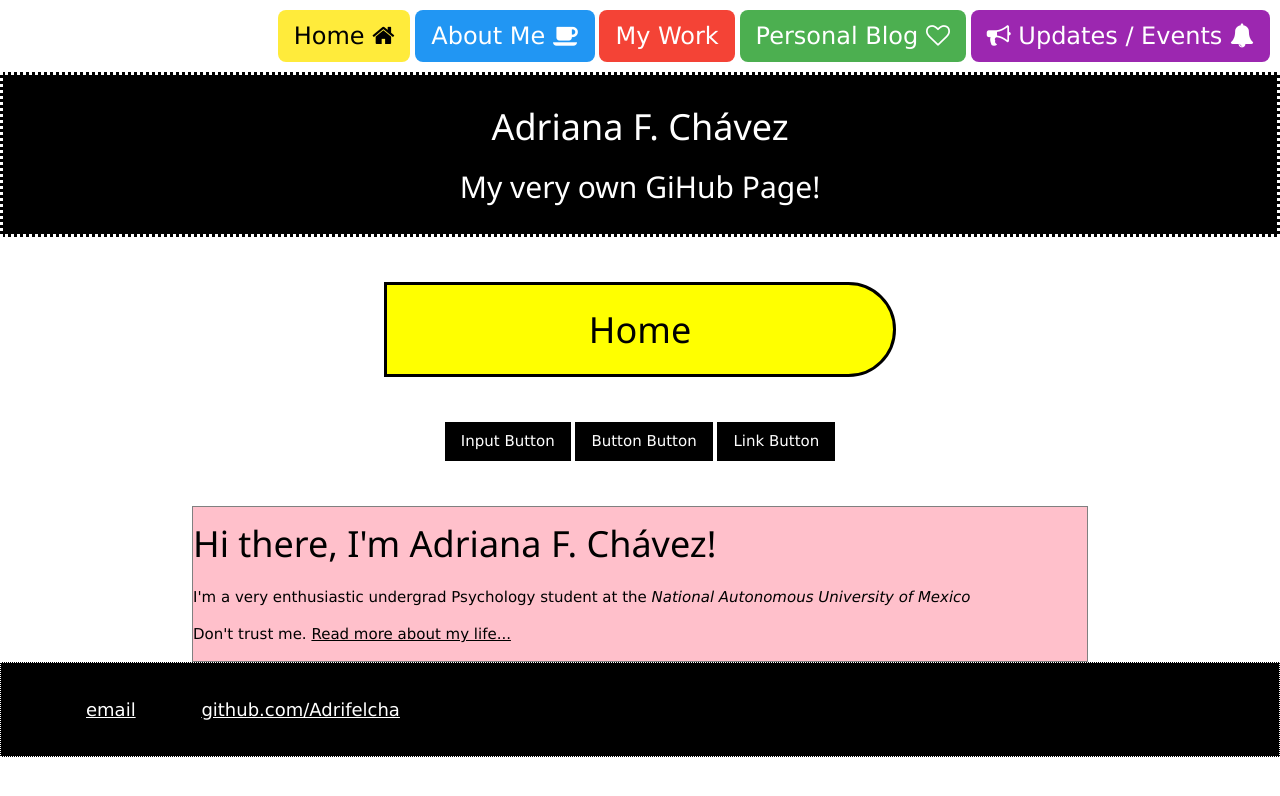
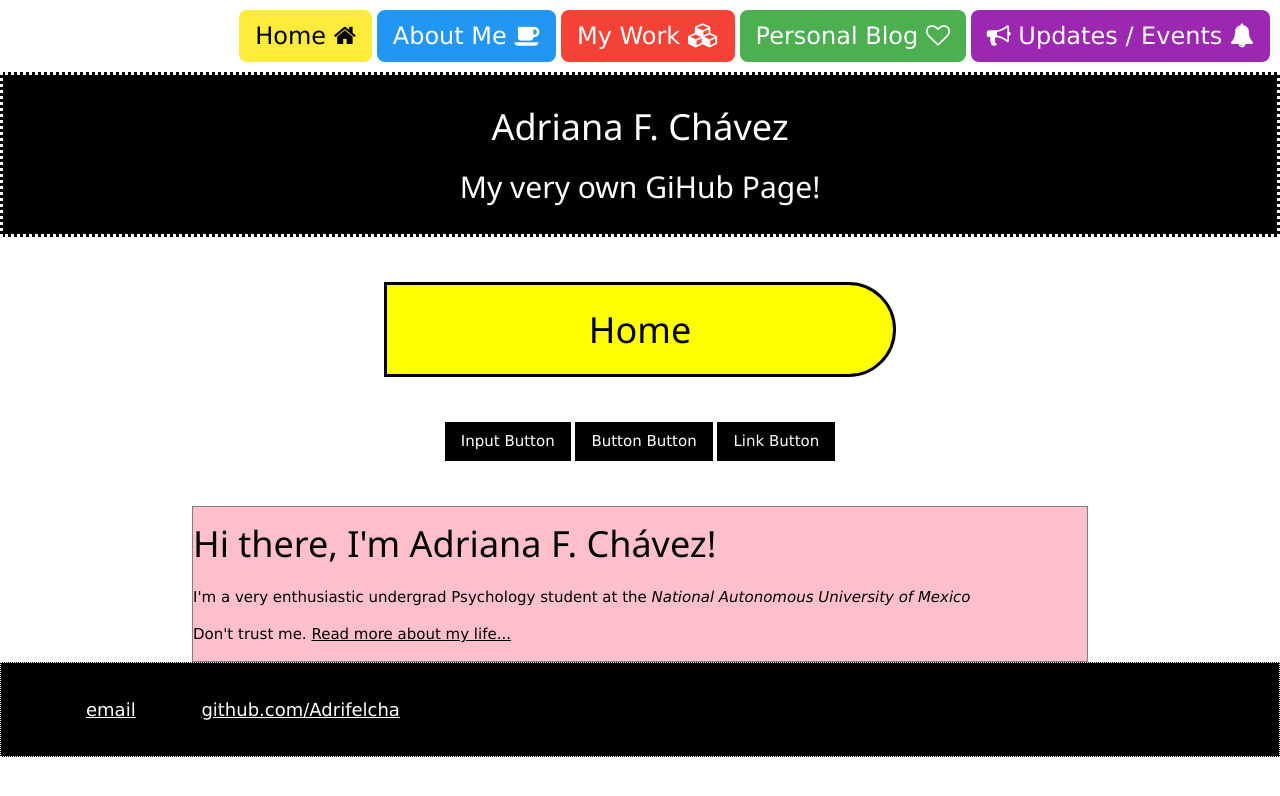
Before and after one commit to Adrifelcha/Adrifelcha-github.io, a Jekyll site: the page built from index.html, in a window 1280 px wide. Shown: the top 796 px of the page. Built offline with Jekyll 4.4.1, drawn with Linux system fonts in a browser that asks for light colours.

Commit message:
Update default.html

```diff
--- a/_layouts/default.html
+++ b/_layouts/default.html
@@ -74,7 +74,7 @@
 			<nav>
 				<a href="#" class="w3-btn w3-yellow w3-button w3-xlarge w3-round-large w3-hover-dark-grey">Home <i class="fa fa-home" aria-hidden="true"></i></a>
 				<a href="/about" class="w3-btn w3-blue w3-button w3-xlarge w3-round-large w3-hover-dark-grey"> About Me <i class="fa fa-coffee" aria-hidden="true"></i></a>
-				<a href="#" class="w3-btn w3-red w3-button w3-hover-dark-grey w3-xlarge w3-round-large"> My Work </a>
+				<a href="#" class="w3-btn w3-red w3-button w3-hover-dark-grey w3-xlarge w3-round-large"> My Work <i class="fa fa-cubes" aria-hidden="true"></i></a>
 			        <a href="#" target="_blank" class="w3-btn w3-green w3-button w3-xlarge w3-hover-dark-grey w3-round-large">Personal Blog <i class="fa fa-heart-o" aria-hidden="true"></i></a>
 				<a href="#" target="_blank" class="w3-btn w3-purple w3-button w3-xlarge w3-hover-dark-grey w3-round-large"><i class="fa fa-bullhorn" aria-hidden="true"></i> Updates / Events <i class="fa fa-bell" aria-hidden="true"></i></a>
 
```
